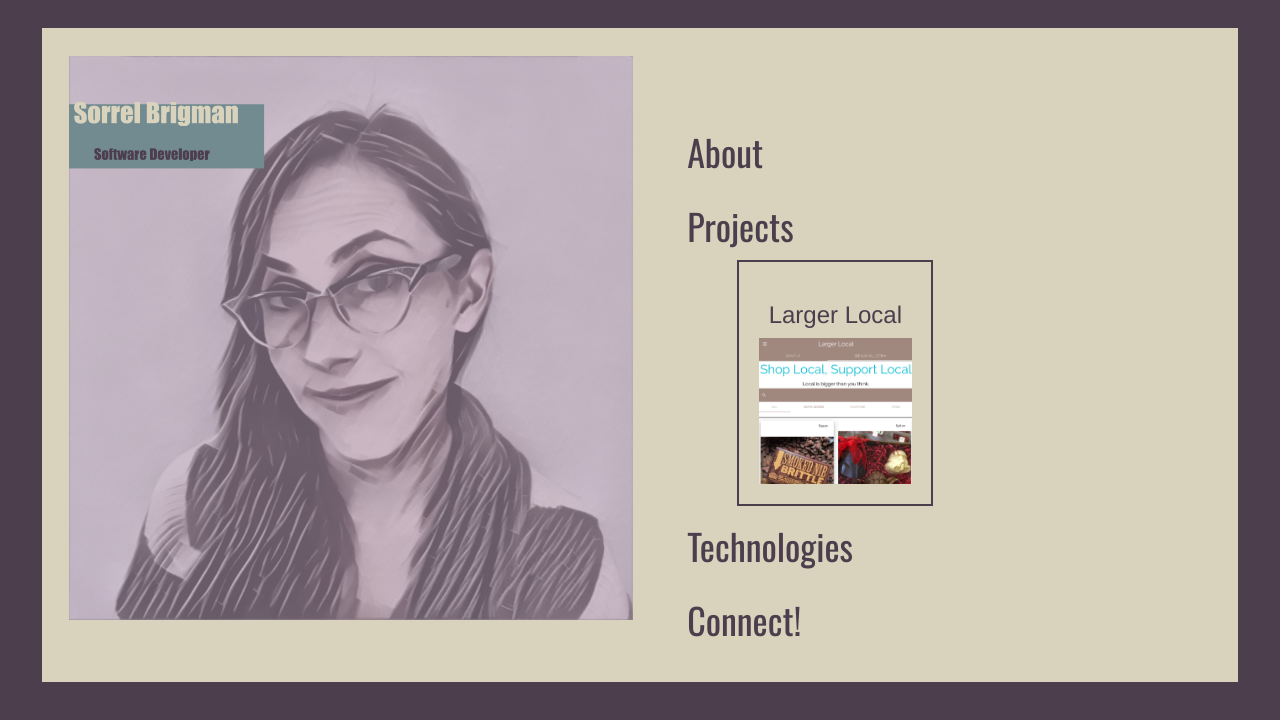
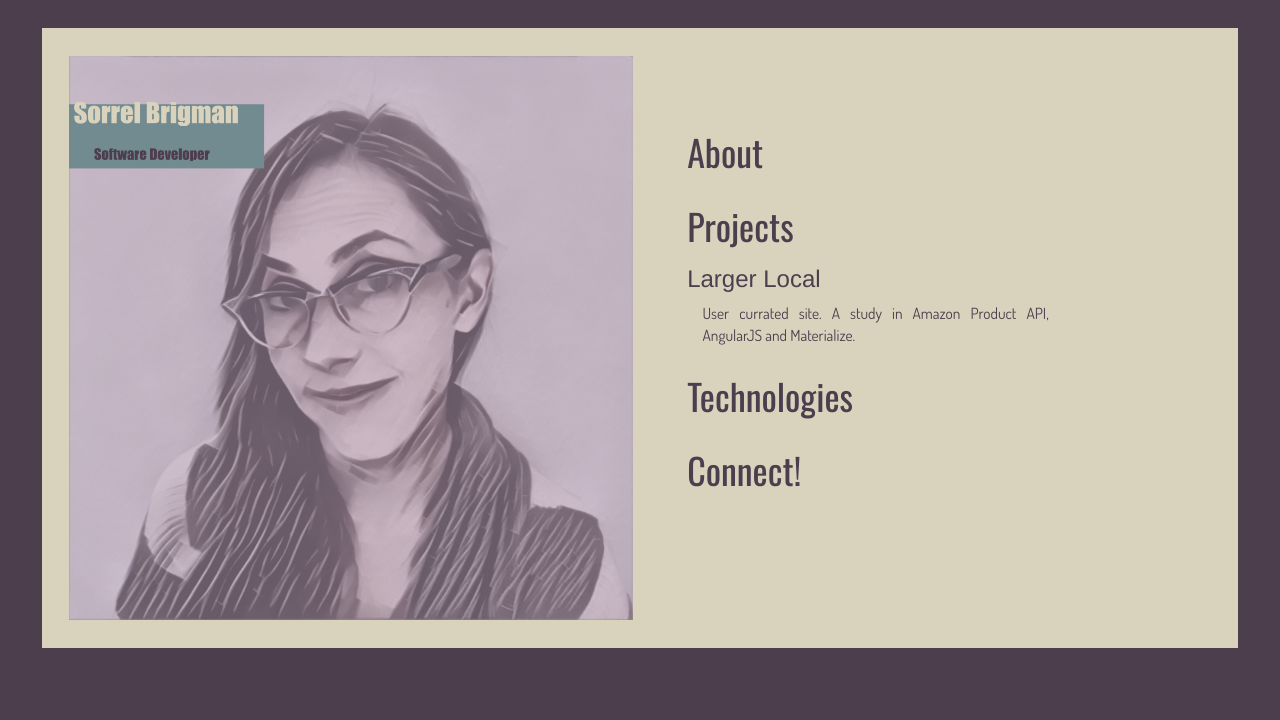
Before and after one commit to SorrelBrigman/SorrelBrigman.gitHub.io, a website: page index.html at #!/projects in a window 1280 px wide. Drawn offline with nearby package versions, Linux system fonts and the light colour scheme.

Commit message:
changed presentation of individual projects on submenu

```diff
--- a/partials/projects.html
+++ b/partials/projects.html
@@ -9,14 +9,12 @@
     <a href="#!/"><h1>Projects</h1></a>
     <div class="projectContent">
 
-      <div class="row">
-        <div class="col-md-6 col-md-offset-2 subProjects">
-          <a href="#!/projects/largerlocal">
-            <h3 class="projectText">Larger Local</h3>
-            <img class="img-responsive subProjectsImage center-block" src="images/LargerLocal1.png" alt="image of larger local project">
-          </a>
-        </div>
-      </div>
+
+      <a href="#!/projects/largerlocal">
+        <h3>Larger Local</h3>
+      </a>
+        <p>User currated site. A study in Amazon Product API, AngularJS and Materialize.</p>
+
 
 
 
```
